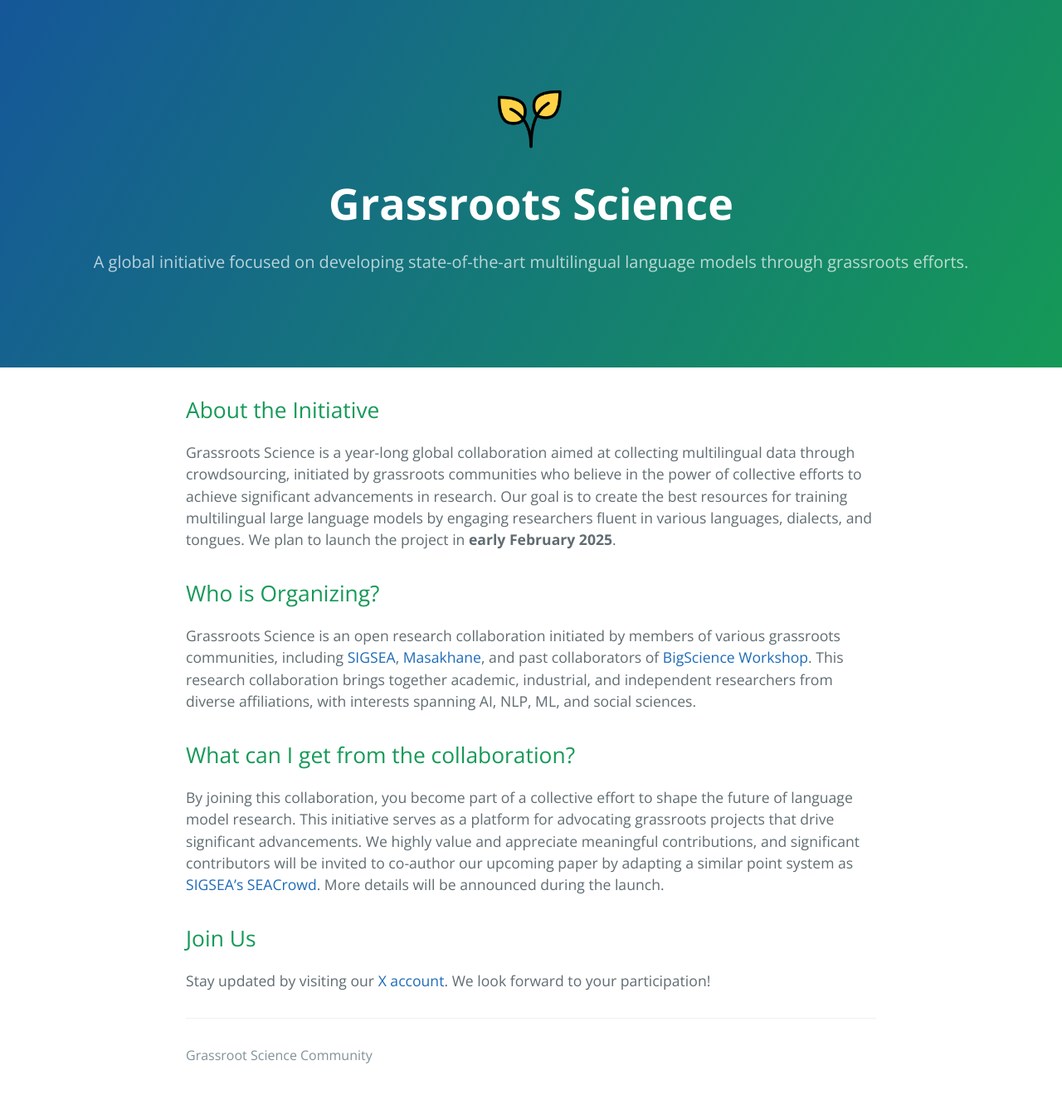
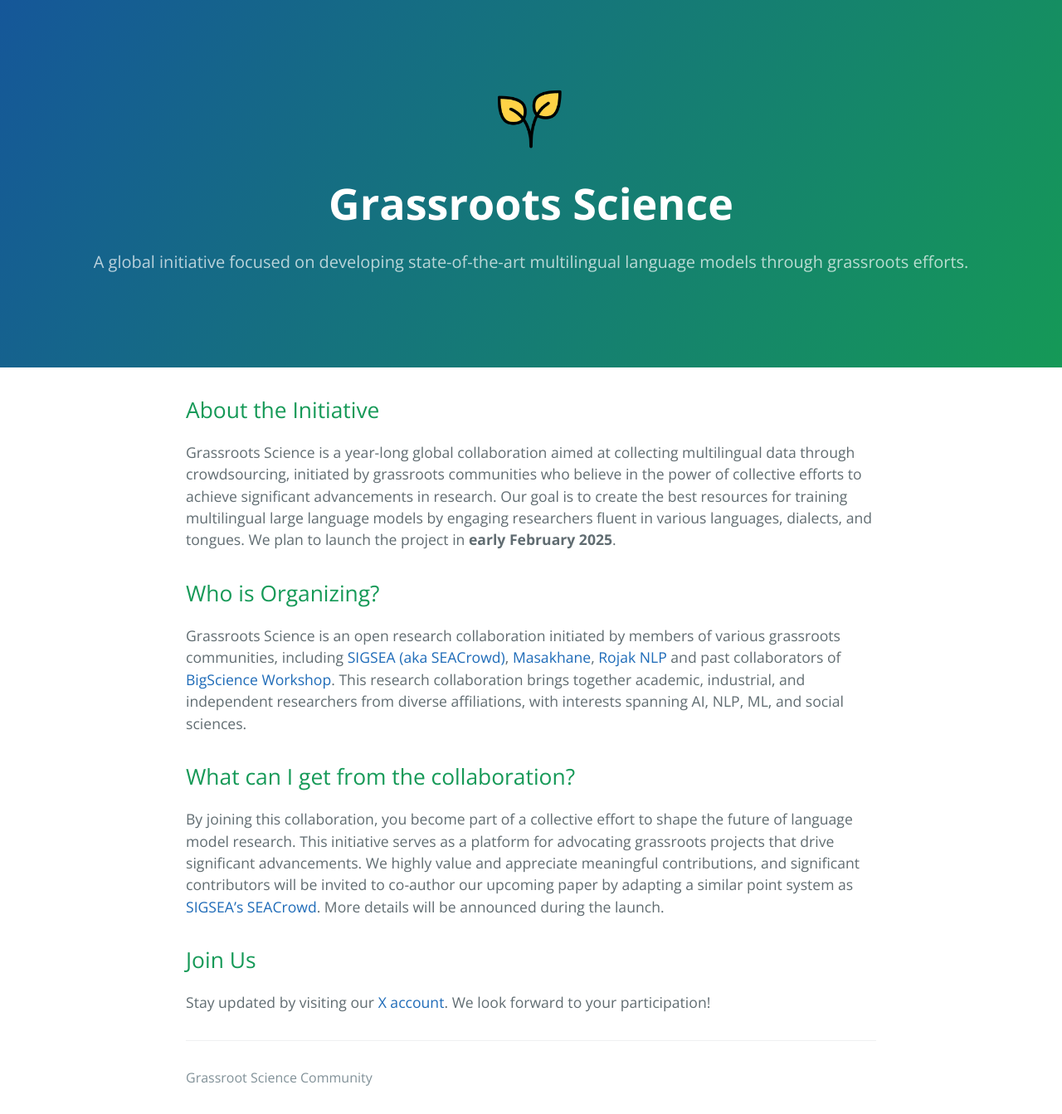
Before and after one commit to grassroots-science/grassroots-science.github.io, a Jekyll site: the page built from index.md, in a window 1280 px wide. Shown: the whole page at 83% size. Built offline with Jekyll 4.4.1, drawn with Linux system fonts in a browser that asks for light colours; before the commit the page ends 1316 px from its top, so only the background shows below that.

Commit message:
Update index.md

```diff
--- a/index.md
+++ b/index.md
@@ -10,7 +10,7 @@ Grassroots Science is a year-long global collaboration aimed at collecting multi
 
 ## Who is Organizing?
 
-Grassroots Science is an open research collaboration initiated by members of various grassroots communities, including [SIGSEA](https://www.sigsea.org/), [Masakhane](https://www.masakhane.io/), and past collaborators of [BigScience Workshop](https://bigscience.huggingface.co/). This research collaboration brings together academic, industrial, and independent researchers from diverse affiliations, with interests spanning AI, NLP, ML, and social sciences.
+Grassroots Science is an open research collaboration initiated by members of various grassroots communities, including [SIGSEA (aka SEACrowd)](https://www.sigsea.org/), [Masakhane](https://www.masakhane.io/), [Rojak NLP](https://x.com/rojaknlp) and past collaborators of [BigScience Workshop](https://bigscience.huggingface.co/). This research collaboration brings together academic, industrial, and independent researchers from diverse affiliations, with interests spanning AI, NLP, ML, and social sciences.
 
 ## What can I get from the collaboration?
 
```
